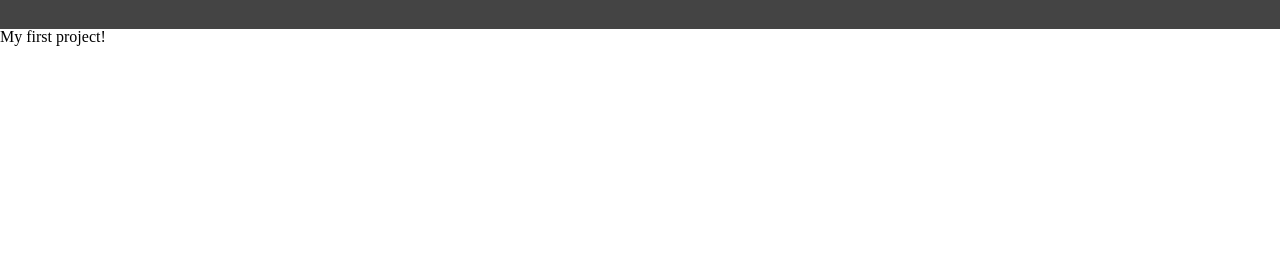
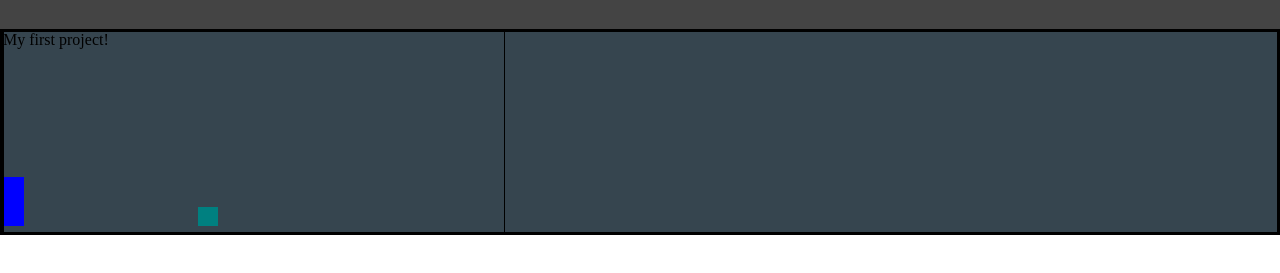
Before and after one commit to RyanH118/Ryans_Portfolio, a plain HTML site: page index.html in a window 1280 px wide. Shown: the part 89-362 px from the top of the page. Drawn offline with Linux system fonts and the light colour scheme.

Commit message:
Added bg image to the page of my first code.

```diff
--- a/assets/css/style.css
+++ b/assets/css/style.css
@@ -36,3 +36,9 @@ h1 {
     color: var(--gray);
     background-color: var(--CadetBlue3);
 }
+
+.first_code {
+    border: solid;
+    height: 200px;
+    background-image: url("../images/First_Code.png");
+}
```
